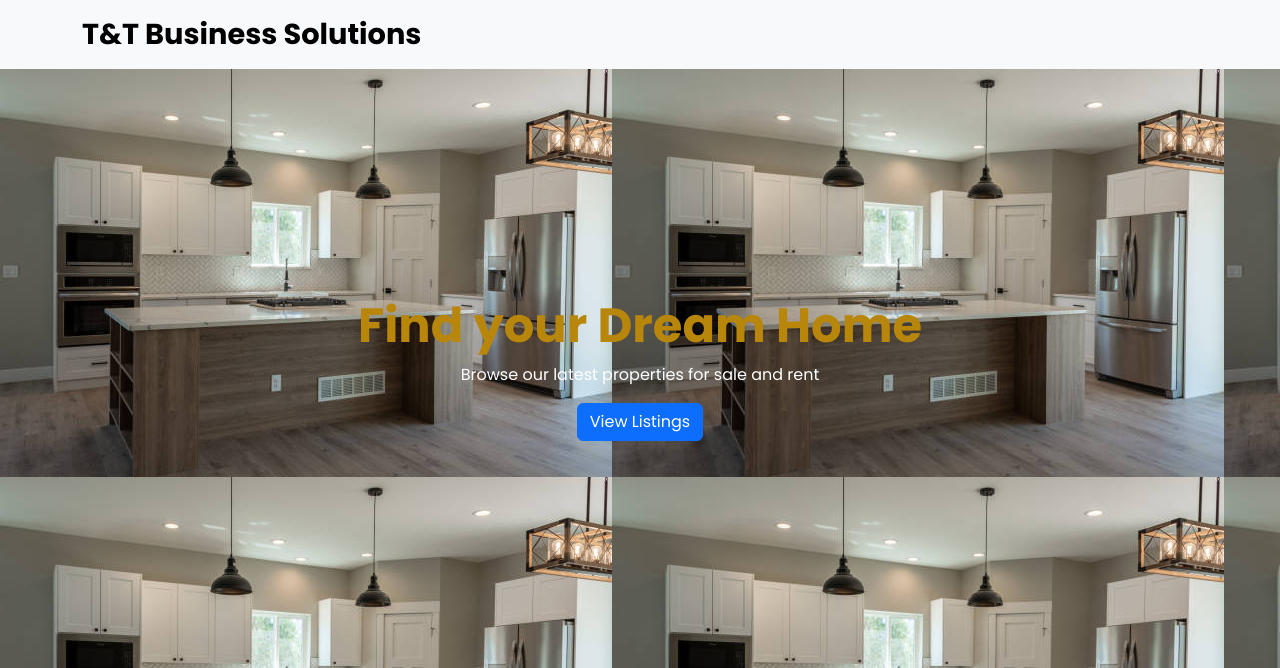
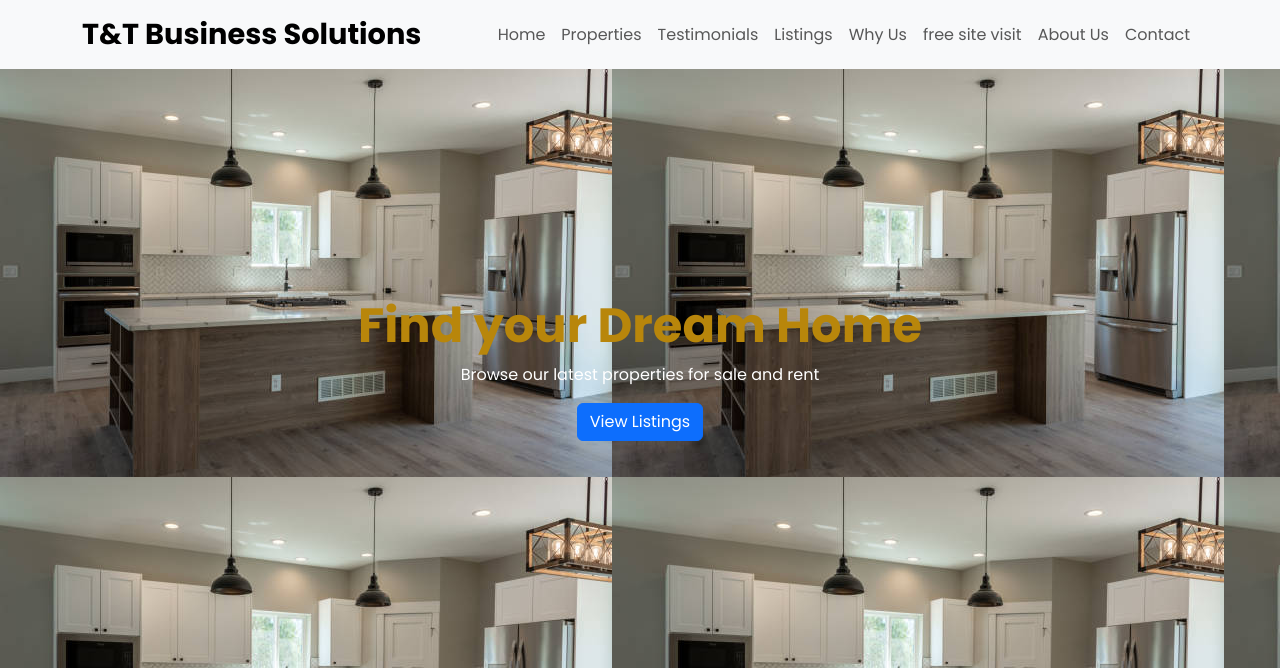
Before and after one commit to alexnamurinda/T-TBusiness, a PHP site: page / in a window 1280 px wide. Shown: the top 668 px of the page. Run offline with PHP 8.4, Linux system fonts and the light colour scheme.

Commit message:
confirmed

```diff
--- a/index.php
+++ b/index.php
@@ -18,7 +18,7 @@
                 <span class="navbar-toggler-icon"></span>
             </button>
             <div class="collapse navbar-collapse" id="navbarNav">
-                <!-- <ul class="navbar-nav ms-auto">
+                <ul class="navbar-nav ms-auto">
                     <li class="nav-item"><a class="nav-link" href="index.php">Home</a></li>
                     <li class="nav-item"><a class="nav-link" href="properties.html">Properties</a></li>
                     <li class="nav-item"><a class="nav-link" href="contact.html">Testimonials</a></li>
@@ -27,7 +27,7 @@
                     <li class="nav-item"><a class="nav-link" href="contact.html">free site visit</a></li>
                     <li class="nav-item"><a class="nav-link" href="about.html">About Us</a></li>
                     <li class="nav-item"><a class="nav-link" href="contact.html">Contact</a></li>
-                </ul> -->
+                </ul>
             </div>
         </div>
     </nav>
```
